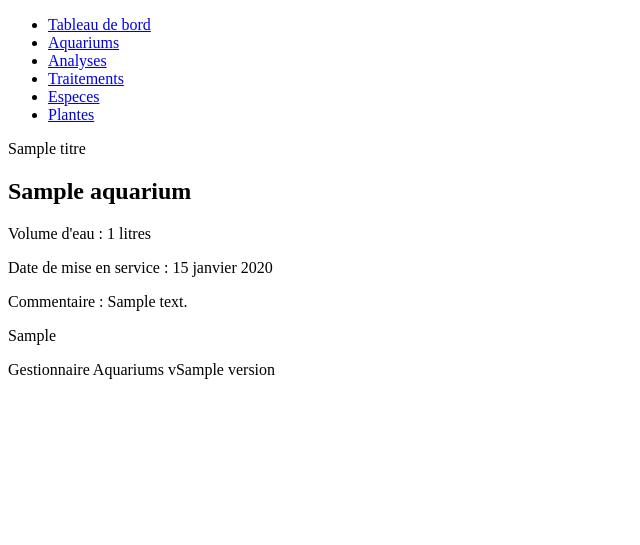
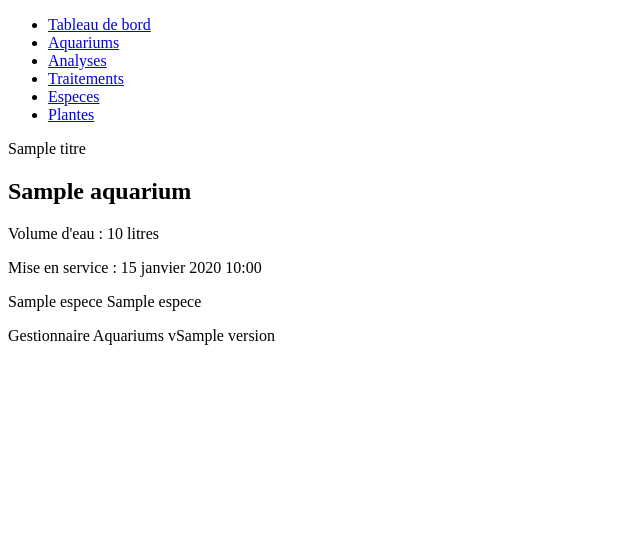
Before and after one commit to sidnou/Gestionnaire_Aquarium, a Django app: template src/apps/aquariums/templates/aquariums/tableau-bord.html in a window 1280 px wide. Shown: the top 545 px of the page, without its empty margins (0-640 px from the left). Run offline with Django 5.2, Linux system fonts and the light colour scheme; tables that the repository leaves empty hold one stand-in row (values such as "Sample post"); the template is opened without the code that fills it: values that come from a table or form of the project are taken from there, most other values are stand-ins (such as "Sample title", 1, 10 or a date in 2020); parts of the project's set-up code (start-up, migrations or seed data) failed here and were passed over.

Commit message:
Mise à jour de la vue tableau_bord pour inclure les détails des aquariums et leurs espèces associées, et ajustement du template HTML en conséquence.

```diff
--- a/src/apps/aquariums/templates/aquariums/tableau-bord.html
+++ b/src/apps/aquariums/templates/aquariums/tableau-bord.html
@@ -3,18 +3,18 @@
 {% block content %}
     {{ titre }}
 
-    {% for  aquarium in liste_aquariums_detail  %}
+    {% for  aquarium in liste_aquariums_detail %}
 
-        <h2>{{ aquarium.nom }}</h2>
-        <p>Volume d'eau : {{ aquarium.volume_eau }} litres</p>
-        <p>Date de mise en service : {{ aquarium.date_mise_en_service }}</p>
-        <p>Commentaire : {{ aquarium.commentaire }}</p>
-        {{ aquarium_equipements }}
+        <h2>{{ aquarium.aquariums.nom }}</h2>
+        <p>Volume d'eau : {{ aquarium.aquariums.volume_eau }} litres</p>
+        <p>Mise en service : {{ aquarium.aquariums.date_mise_en_service }}</p>
+
+        {% for espece in aquarium.especes %}
+            {{ espece.nom_espece }}
+            {{ espece.nombre_espece }}
+        {% endfor %}
 
 
     {% endfor %}
 
-
-
-
 {% endblock %}
```
Also changed, not shown: src/apps/aquariums/views.py (+17 -3 lines).
